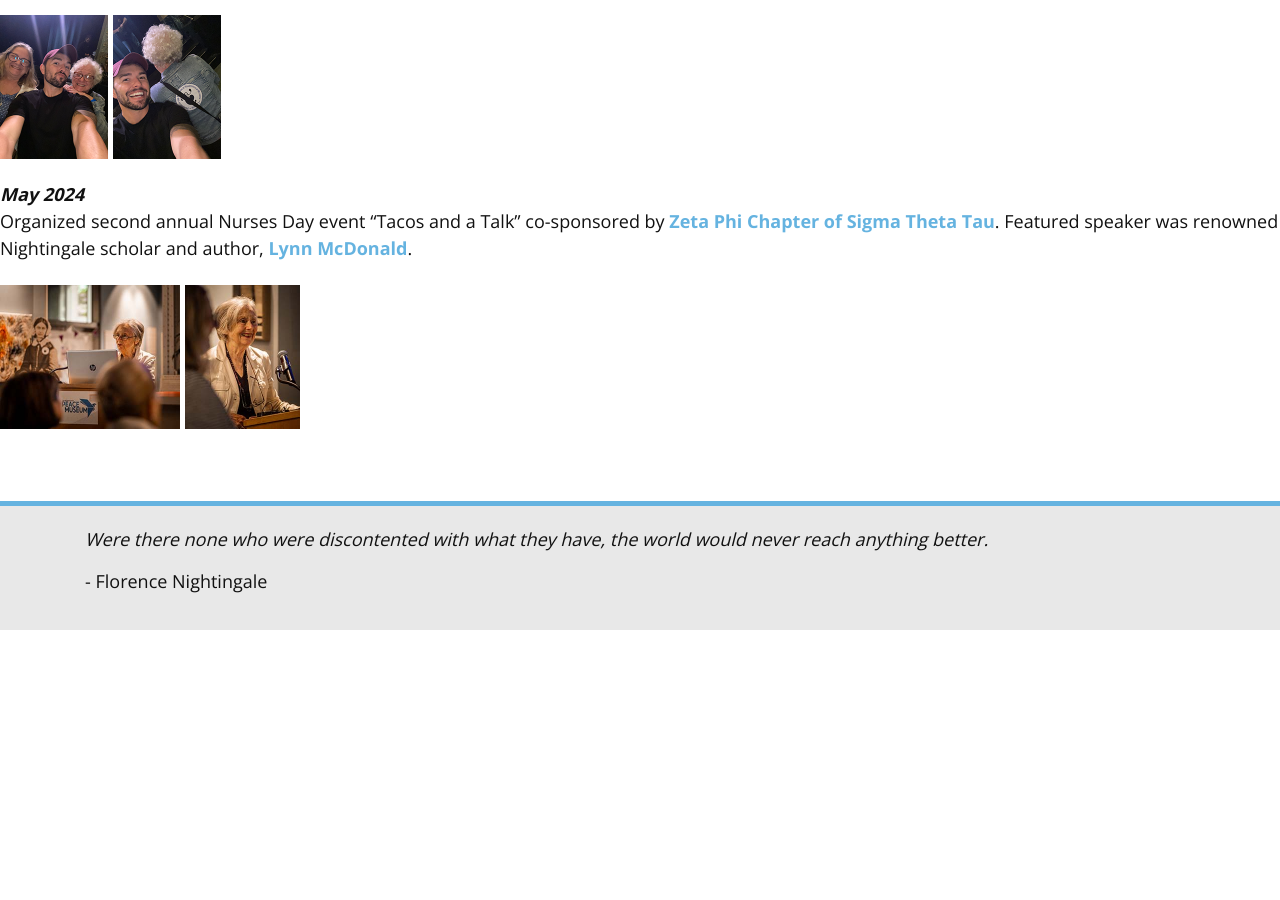
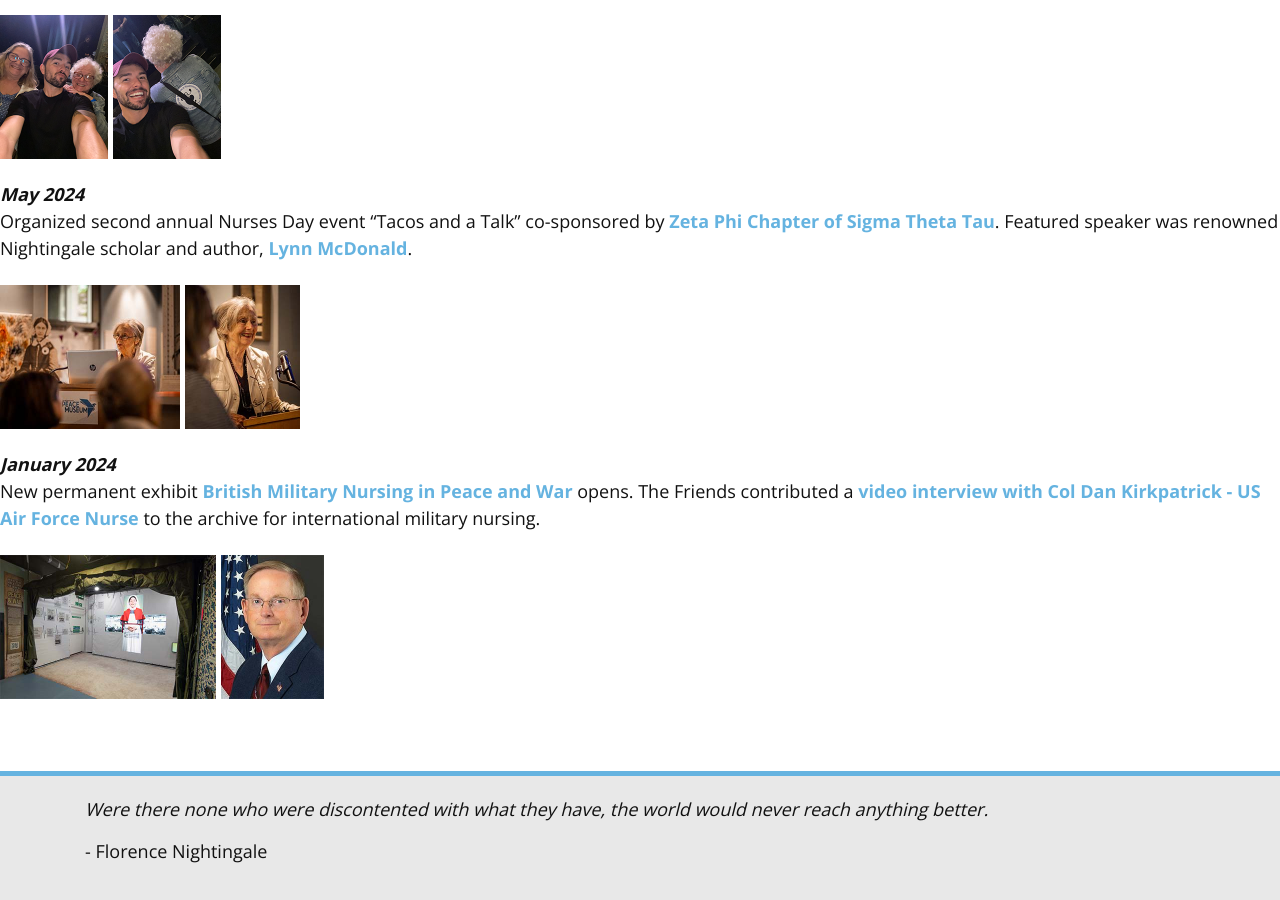
Before and after one commit to codefordayton/friendsoffnm.org, a Jekyll site: the page built from index.html, in a window 1280 px wide and 900 px high, scrolled down 1518 px. Built offline with Jekyll 4.4.1, drawn with Linux system fonts in a browser that asks for light colours; nearby versions of some CDN libraries; before the commit the page ends 2148 px from its top, so only the background shows below that.

Commit message:
Add January 2024 exhibit section to index.html
Added a new section for the January 2024 exhibit and included related content and images.

```diff
--- a/index.html
+++ b/index.html
@@ -112,6 +112,30 @@ The <a href="https://www.florence-nightingale.co.uk/">Florence Nightingale Museu
     </figure>
   </div>
 </section>
+<section id="friends-update-jan2024">
+  <p>
+    <strong><em><time datetime="2024-01">January 2024</time></em></strong><br />
+    New permanent exhibit
+    <a href="https://www.florence-nightingale.co.uk/british-military-nursing-corner/" target="_blank" rel="noopener noreferrer">British Military Nursing in Peace and War</a>
+    opens. The Friends contributed a
+    <a href="https://youtu.be/B3oxYYnKIkM" target="_blank" rel="noopener noreferrer">video interview with Col Dan Kirkpatrick - US Air Force Nurse</a>
+    to the archive for international military nursing.
+  </p>
+
+  <div class="friends-gallery">
+    <figure class="friends-figure">
+      <img src="img/fnm-military-exhibit.jpg"
+           alt="British Military Nursing in Peace and War exhibit at the Florence Nightingale Museum"
+           class="friends-photo" />
+    </figure>
+
+    <figure class="friends-figure">
+      <img src="img/kirkpatrick-headshot.jpg"
+           alt="Col Dan Kirkpatrick, US Air Force Nurse"
+           class="friends-photo" />
+    </figure>
+  </div>
+</section>
 
 <script> // A small script to toggle captions on click and handle keyboard activation.
 //
```
